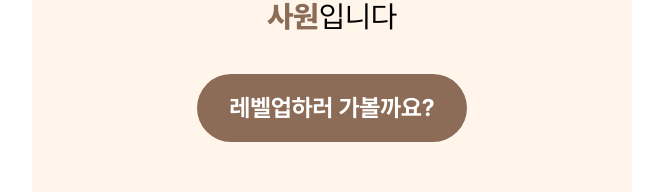
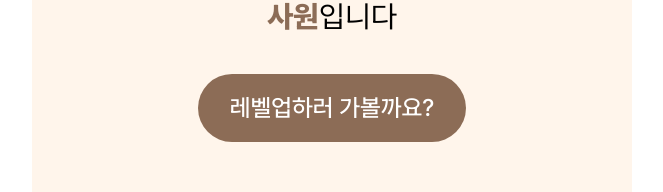
Before and after one commit to devocean-finut/Finut_FE, a Next.js app: page /main/level-test/result in a window 1280 px wide. Shown: the part 380-572 px from the top of the page, without its empty margins (308-971 px from the left). Built offline with nearby package versions, Linux system fonts and the light colour scheme.

Commit message:
Update level-test result page : font weight 수정

```diff
--- a/app/main/level-test/result/page.tsx
+++ b/app/main/level-test/result/page.tsx
@@ -37,7 +37,7 @@ function Page() {
     <Button
       width="auto"
       className="mt-8"
-      weight="bold"
+      weight="medium"
       fontSize="2xl"
       backgroundColor="primary"
       color="white"
```
